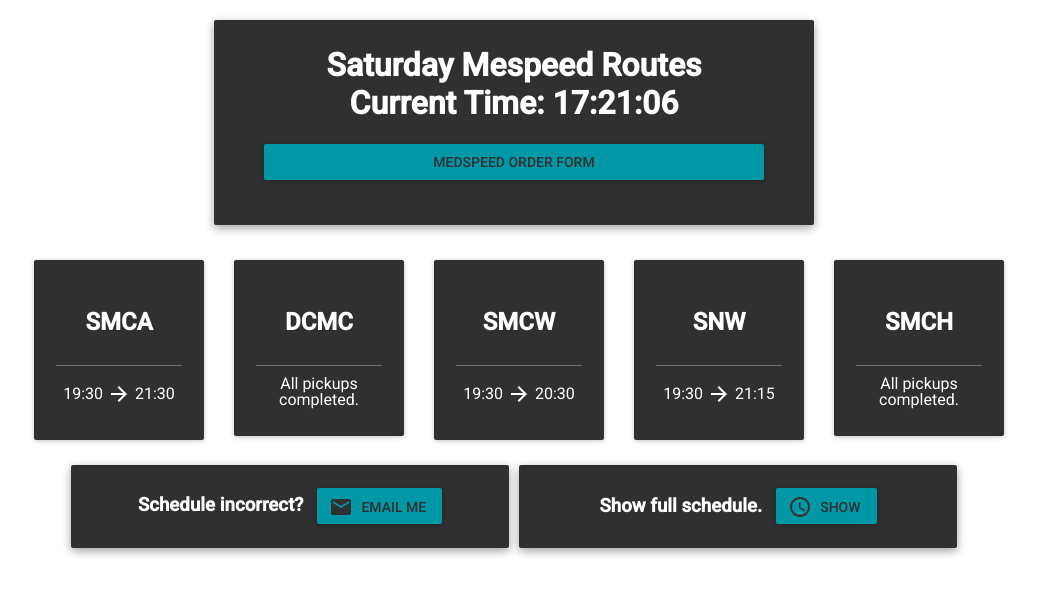
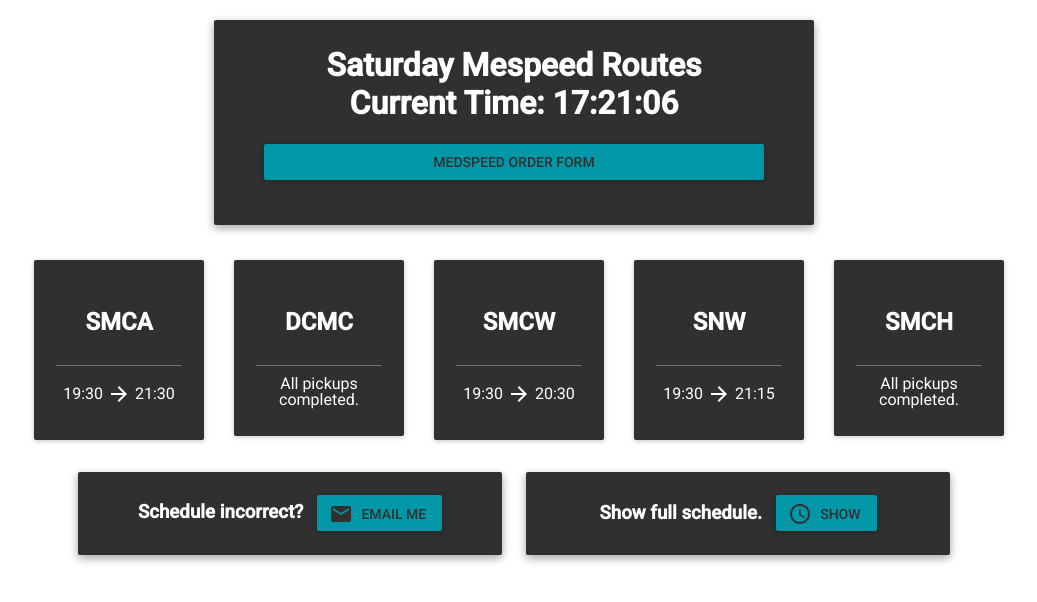
Before and after one commit to vpicone/BloodbankPal, a React (Create React App) app: page / in a window 1280 px wide. Shown: the top 602 px of the page, without its empty margins (126-1163 px from the left). Built offline with nearby package versions, Linux system fonts and the light colour scheme; what react-tap-event-plugin would draw is missing.

Commit message:
Update footer style. Increment version number.

```diff
--- a/package.json
+++ b/package.json
@@ -2,7 +2,7 @@
   "name": "medspeedy",
   "version": "0.2.0",
   "private": true,
-  "homepage": "https://vpicone.github.io/medspeedy",
+  "homepage": "https://vpicone.github.io/bloodbankpal",
   "dependencies": {
     "bootstrap": "^3.3.7",
     "material-ui": "^0.18.5",
--- a/src/Footer.js
+++ b/src/Footer.js
@@ -12,7 +12,7 @@
     const style = {
         flex: '1',
         alignItems: 'center',
-        margin: '5px',
+        margin: '12px',
         position: "relative",
         bottom: '0',
     };
--- a/src/TitleBar.js
+++ b/src/TitleBar.js
@@ -11,13 +11,11 @@
 		marginTop: "20px",
     };
 
-    const textStyle = {
 
-    };
 
     return (
 		<Paper zDepth={2} style={style}>
-						<h1 style={textStyle}> {props.dayOfWeek} Mespeed Routes
+			<h1>{props.dayOfWeek} Mespeed Routes
 				<br />
 				Current Time: {props.currentTime.toLocaleTimeString('en-US', { hour12: false })}
 			</h1>
```
Lines whose indentation alone changed are shown as unchanged.
